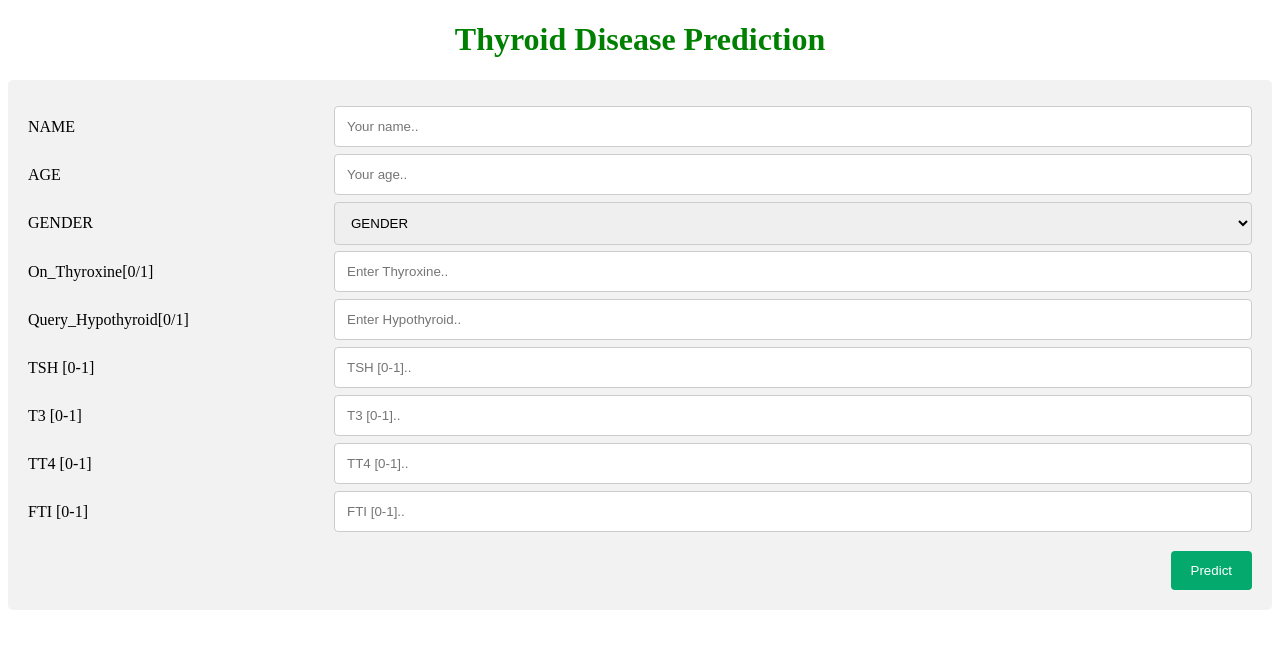
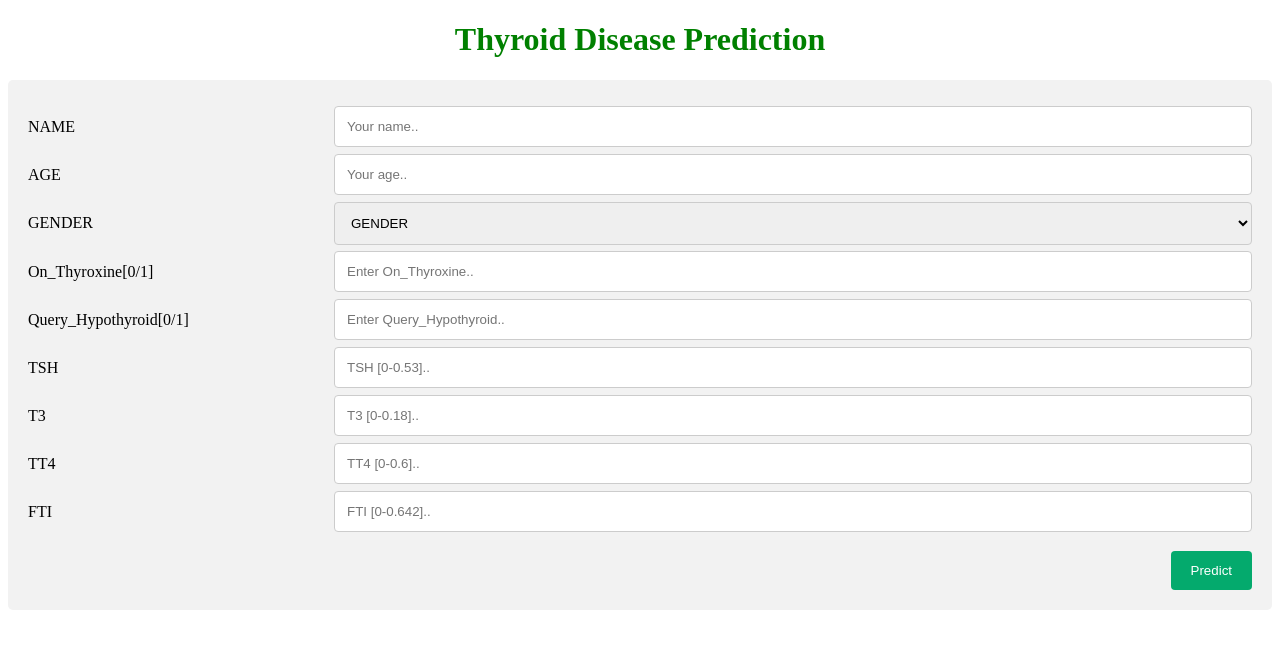
Before and after one commit to doredlalokeshgupta/ThyroidDiseasePrediction, a Flask app: page / in a window 1280 px wide. Shown: the top 649 px of the page. Run offline with Flask 2, Linux system fonts and the light colour scheme; parts of the project's set-up code (start-up, migrations or seed data) failed here and were passed over.

Commit message:
Add files via upload

```diff
--- a/app.py
+++ b/app.py
@@ -17,7 +17,7 @@ from flask import Flask, request, jsonify, render_template
 import pickle
 
 app = Flask(__name__)
-model = pickle.load(open('model.pkl', 'rb'))
+model = pickle.load(open('Model/model.pkl', 'rb'))
 
 @app.route('/')
 def inddex():
--- a/templates/test.html
+++ b/templates/test.html
@@ -80,6 +80,9 @@ input[type=submit]:hover {
 <body class="white">
 
 <center><h1 style="color:green">Thyroid Disease Prediction</h1></center>
+{% if prediction_text %}
+    <h2><center style="color:red"><p>{{ prediction_text }}</p></center></h2>
+  {% endif %}
 <div class="container center" >
 <div class="content">
   <form action="/predict" method="POST">
@@ -119,7 +122,7 @@ input[type=submit]:hover {
       </div>
 
       <div class="col-75">
-        <input type="number" id="onthyroxine" name="onthyroxine" min="0" max="1" required="required" placeholder="Enter Thyroxine..">
+        <input type="number" id="onthyroxine" name="onthyroxine" min="0" max="1" required="required" placeholder="Enter On_Thyroxine..">
       </div>
     </div>
 
@@ -130,50 +133,50 @@ input[type=submit]:hover {
       </div>
 
       <div class="col-75">
-        <input type="number" id="hypothyroid" name="query_hypo" min="0" max="1" required="required"   placeholder="Enter Hypothyroid..">
+        <input type="number" id="hypothyroid" name="query_hypo" min="0" max="1" required="required"   placeholder="Enter Query_Hypothyroid..">
       </div>
     </div>
 
 
     <div class="row">
       <div class="col-25">
-        <label for="tsh">TSH [0-1]</label>
+        <label for="tsh">TSH </label>
       </div>
 
       <div class="col-75">
-        <input type="number" min="0.0" max="0.53" step="0.00000001" id="tsh" name="tsh" placeholder="TSH [0-1]..">
+        <input type="number" min="0.0" max="0.53" step="0.00000001" id="tsh" name="tsh" placeholder="TSH [0-0.53]..">
       </div>
     </div>
 
 
     <div class="row">
       <div class="col-25">
-        <label for="t3">T3 [0-1]</label>
+        <label for="t3">T3 </label>
       </div>
 
       <div class="col-75">
-        <input type="number" min="0.0005" max="0.18" step="0.00000001" id="t3" name="t3" placeholder="T3 [0-1]..">
+        <input type="number" min="0.0005" max="0.18" step="0.00000001" id="t3" name="t3" placeholder="T3 [0-0.18]..">
       </div>
     </div>
 
 
     <div class="row">
       <div class="col-25">
-        <label for="tt4">TT4 [0-1]</label>
+        <label for="tt4">TT4 </label>
       </div>
       <div class="col-75">
-        <input type="number" min="0.0020" max="0.6" step="0.00000001" id="tt4" name="tt4" placeholder="TT4 [0-1]..">
+        <input type="number" min="0.0020" max="0.6" step="0.00000001" id="tt4" name="tt4" placeholder="TT4 [0-0.6]..">
       </div>
     </div>
 
 
     <div class="row">
       <div class="col-25">
-        <label for="fti">FTI [0-1]</label>
+        <label for="fti">FTI </label>
       </div>
 
       <div class="col-75">
-        <input type="number" min="0.0020" max="0.642" step="0.00000001" id="fti" name="fti" placeholder="FTI [0-1]..">
+        <input type="number" min="0.0020" max="0.642" step="0.00000001" id="fti" name="fti" placeholder="FTI [0-0.642]..">
       </div>
     </div>
 	<br>
@@ -184,9 +187,7 @@ input[type=submit]:hover {
 	</div>
 
   </form>
-  {% if prediction_text %}
-    <h2><center style="color:red"><p>{{ prediction_text }}</p></center></h2>
-  {% endif %}
+
 </div>
 
 </div>
```
